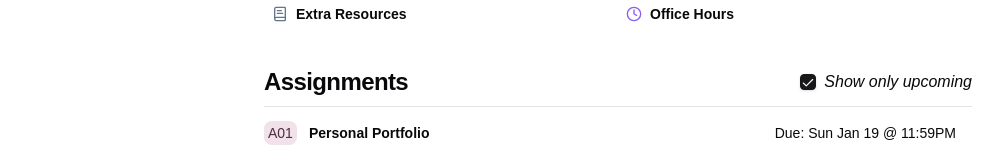
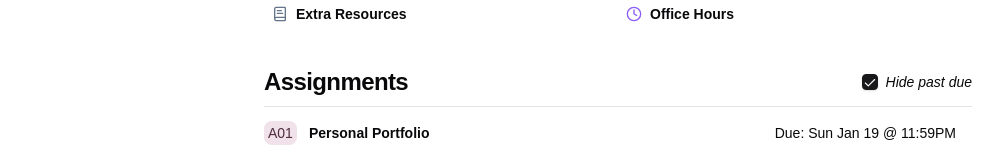
Before and after one commit to comp426-25s/comp426-25s.github.io, a Next.js app: page / in a window 1280 px wide. Shown: the part 439-594 px from the top of the page, without its empty margins (22-1025 px from the left). Built offline with nearby package versions, Linux system fonts and the light colour scheme.

Commit message:
Update A02 Writeup

```diff
--- a/app/page.tsx
+++ b/app/page.tsx
@@ -83,7 +83,7 @@ export default function Home() {
           checked={showOnlyUpcomingAssignments}
           onCheckedChange={toggleShowOldAssignments}
         />
-        <p><em>Show only upcoming</em></p>
+        <p className='text-sm'><em>Hide past due</em></p>
         </div>
       </div>
       <Assignments showOnlyUpcomingAssignments={showOnlyUpcomingAssignments} />
```
Also changed, not shown: course/content/assignments/a02-calculator.mdx (+5 -2 lines).
